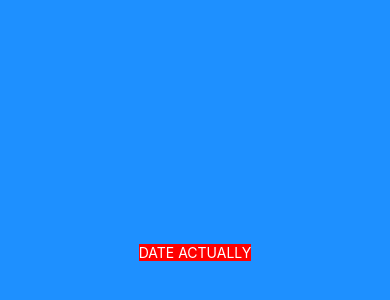
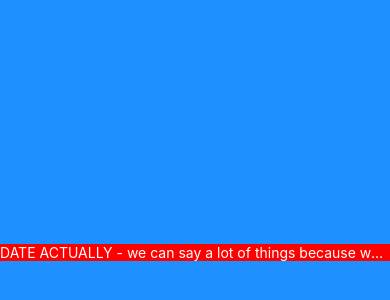
Before and after one commit to LukeConnors/DateActually, a React Native app: screen / in a window 390 px wide. Shown: the part 170-470 px from the top of the page. Built offline with nearby package versions, Linux system fonts and the light colour scheme.

Commit message:
working on onPress === onClick

```diff
--- a/App.js
+++ b/App.js
@@ -4,9 +4,11 @@ import { StyleSheet, Text, View, SafeAreaView } from 'react-native';
 export default function App() {
   console.log("Hello world! Success!");
 
+  const handlePress = () => console.log("Text clicked!");
+
   return (
     <SafeAreaView style={styles.container}>
-      <Text style={styles.title}>DATE ACTUALLY</Text>
+      <Text numberOfLines={1} onPress={handlePress} style={styles.title}>DATE ACTUALLY - we can say a lot of things because we want to test the number of lines truncation feature on the text element.</Text>
       <StatusBar style="auto" />
     </SafeAreaView>
   );
```
